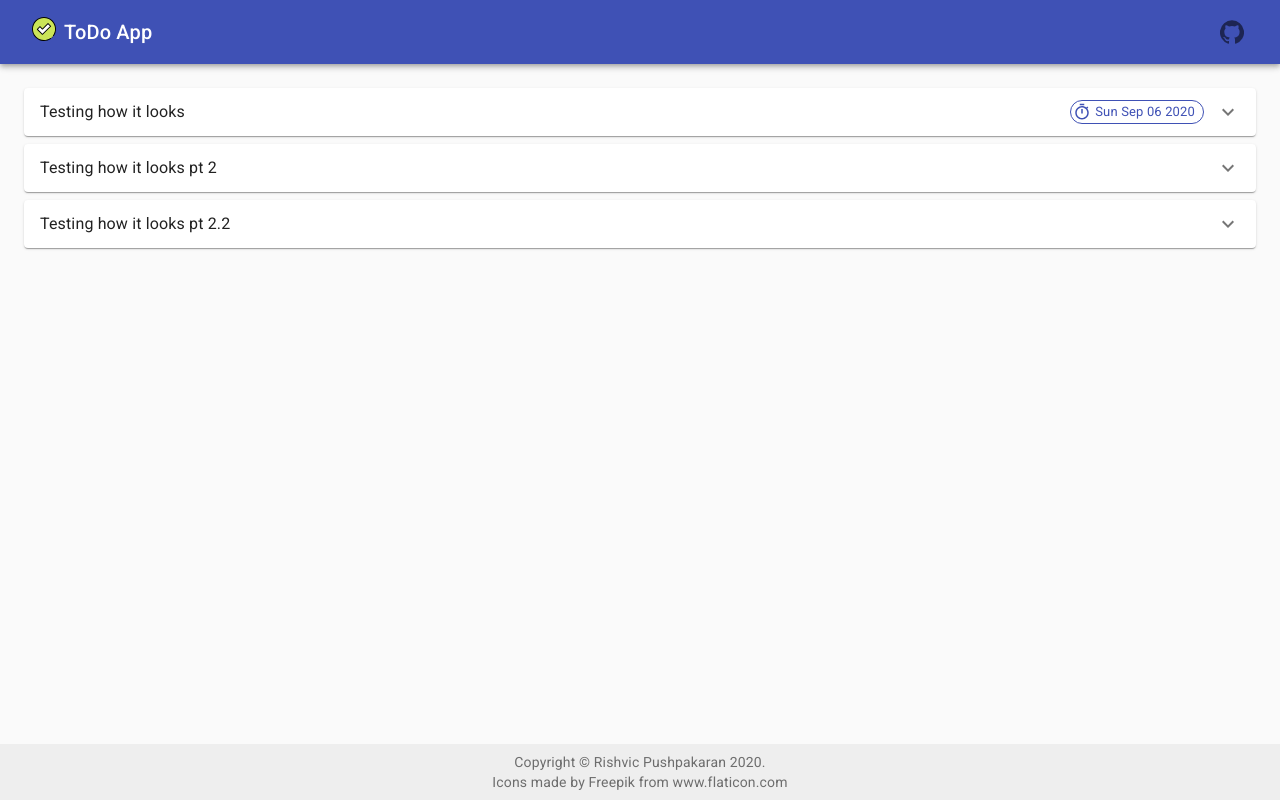
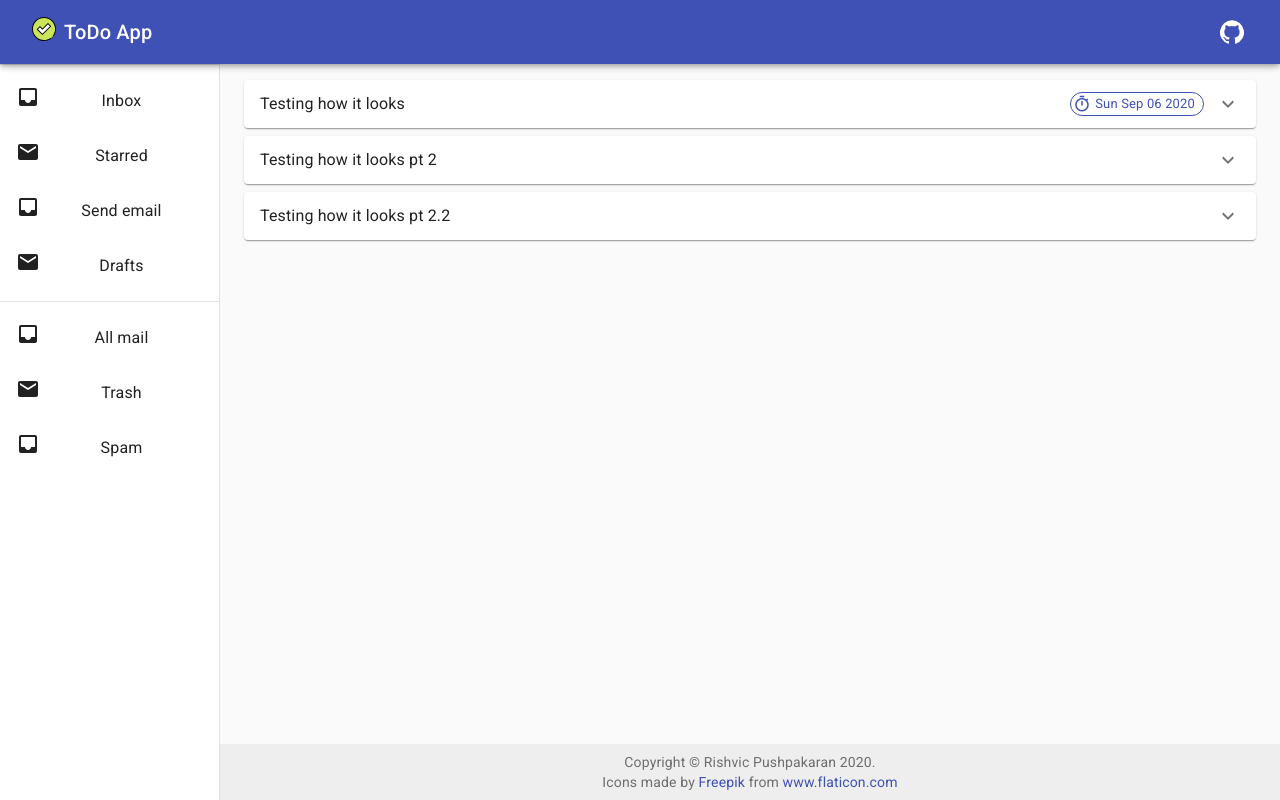
Before and after one commit to oretachi-no-org/todo-app, a React (Create React App) app: page / in a window 1280 px wide. Built offline with nearby package versions, Linux system fonts and the light colour scheme.

Commit message:
Added resposive drawer with mock list for now

```diff
--- a/src/App.tsx
+++ b/src/App.tsx
@@ -21,6 +21,9 @@ import React from "react";
 import Box from "@material-ui/core/Box";
 import Container from "@material-ui/core/Container";
 import CssBaseline from "@material-ui/core/CssBaseline";
+import Drawer from "@material-ui/core/Drawer";
+import Grid from "@material-ui/core/Grid";
+import Hidden from "@material-ui/core/Hidden";
 import Link from "@material-ui/core/Link";
 import Typography from "@material-ui/core/Typography";
 import { makeStyles } from "@material-ui/core";
@@ -28,32 +31,70 @@ import { makeStyles } from "@material-ui/core";
 import TaskItem from "./components/TaskItem";
 import TopBar from "./components/TopBar";
 
+import Divider from "@material-ui/core/Divider";
+import ListItemText from "@material-ui/core/ListItemText";
+import ListItemIcon from "@material-ui/core/ListItemText";
+import ListItem from "@material-ui/core/ListItem";
+import List from "@material-ui/core/List";
+import InboxIcon from "@material-ui/icons/Inbox";
+import MailIcon from "@material-ui/icons/Mail";
+
 function Copyright() {
   return (
     <Typography variant="body2" color="textSecondary" align="center">
       {"Copyright © Rishvic Pushpakaran 2020."}
       <br />
       {"Icons made by "}
-      <Link color="inherit" href="https://www.flaticon.com/authors/freepik">
+      <Link
+        color="primary"
+        href="https://www.flaticon.com/authors/freepik"
+        target="_blank"
+        rel="noopener"
+      >
         Freepik
       </Link>
       {" from "}
-      <Link color="inherit" href="https://www.flaticon.com/">
+      <Link
+        color="primary"
+        href="https://www.flaticon.com/"
+        target="_blank"
+        rel="noopener"
+      >
         www.flaticon.com
       </Link>
     </Typography>
   );
 }
 
+const drawerWidth = 220;
+
 const useStyles = makeStyles((theme) => ({
   root: {
     display: "flex",
-    flexDirection: "column",
     minHeight: "100vh",
   },
   main: {
-    marginTop: theme.spacing(2),
-    marginBottom: theme.spacing(2),
+    flexGrow: 1,
+    paddingTop: theme.spacing(1),
+    paddingBottom: theme.spacing(1),
+  },
+  drawer: {
+    [theme.breakpoints.up("sm")]: {
+      width: drawerWidth,
+      flexShrink: 0,
+    },
+  },
+  appBar: {
+    zIndex: theme.zIndex.drawer + 1,
+  },
+  menuButton: {
+    [theme.breakpoints.up("sm")]: {
+      display: "none",
+    },
+  },
+  toolbar: theme.mixins.toolbar,
+  drawerPaper: {
+    width: drawerWidth,
   },
   footer: {
     padding: theme.spacing(1, 1),
@@ -67,6 +108,38 @@ const useStyles = makeStyles((theme) => ({
 
 function App() {
   const classes = useStyles();
+  const [mobileOpen, setMobileOpen] = React.useState(false);
+  const handleDrawerToggle = () => {
+    setMobileOpen(!mobileOpen);
+  };
+
+  const tempDrawer = (
+    <div>
+      <div className={classes.toolbar} />
+      <Divider />
+      <List>
+        {["Inbox", "Starred", "Send email", "Drafts"].map((text, index) => (
+          <ListItem button key={text}>
+            <ListItemIcon>
+              {index % 2 === 0 ? <InboxIcon /> : <MailIcon />}
+            </ListItemIcon>
+            <ListItemText primary={text} />
+          </ListItem>
+        ))}
+      </List>
+      <Divider />
+      <List>
+        {["All mail", "Trash", "Spam"].map((text, index) => (
+          <ListItem button key={text}>
+            <ListItemIcon>
+              {index % 2 === 0 ? <InboxIcon /> : <MailIcon />}
+            </ListItemIcon>
+            <ListItemText primary={text} />
+          </ListItem>
+        ))}
+      </List>
+    </div>
+  );
 
   const details =
     "This is a description for the thing i am creating for the " +
@@ -75,8 +148,44 @@ function App() {
   return (
     <div className={classes.root}>
       <CssBaseline />
-      <TopBar />
+      <TopBar
+        menuTrigger={handleDrawerToggle}
+        classes={{
+          appBar: classes.appBar,
+          menuButton: classes.menuButton,
+        }}
+      />
+      <nav className={classes.drawer} aria-label="task lists">
+        <Hidden smUp implementation="css">
+          <Drawer
+            variant="temporary"
+            anchor="left"
+            open={mobileOpen}
+            onClose={handleDrawerToggle}
+            classes={{
+              paper: classes.drawerPaper,
+            }}
+            ModalProps={{
+              keepMounted: true,
+            }}
+          >
+            {tempDrawer}
+          </Drawer>
+        </Hidden>
+        <Hidden xsDown implementation="css">
+          <Drawer
+            classes={{ paper: classes.drawerPaper }}
+            variant="permanent"
+            open
+          >
+            {tempDrawer}
+          </Drawer>
+        </Hidden>
+      </nav>
+      <Grid container direction="column">
+        <Grid item>
           <main className={classes.main}>
+            <div className={classes.toolbar} />
             <Container>
               <Box my={1}>
                 <TaskItem
@@ -93,11 +202,15 @@ function App() {
               </Box>
             </Container>
           </main>
-      <footer className={classes.footer}>
+        </Grid>
+        <Grid item className={classes.footer}>
+          <footer>
             <Container maxWidth="sm">
               <Copyright />
             </Container>
           </footer>
+        </Grid>
+      </Grid>
     </div>
   );
 }
--- a/src/components/TaskItem.tsx
+++ b/src/components/TaskItem.tsx
@@ -18,7 +18,6 @@
 
 import React from "react";
 
-import { makeStyles } from "@material-ui/core/styles";
 import Accordion from "@material-ui/core/Accordion";
 import AccordionActions from "@material-ui/core/AccordionActions";
 import AccordionDetails from "@material-ui/core/AccordionDetails";
@@ -32,10 +31,6 @@ import Typography from "@material-ui/core/Typography";
 import ExpandMoreIcon from "@material-ui/icons/ExpandMore";
 import TimerIcon from "@material-ui/icons/Timer";
 
-const useStyles = makeStyles({
-  root: { width: "100%" },
-});
-
 type TaskItemProps = {
   title: string;
   details?: string;
@@ -48,10 +43,8 @@ function dateToString(date: Date): string {
 
 function TaskItem(props: TaskItemProps) {
   const { title, details, deadline } = props;
-  const classes = useStyles();
 
   return (
-    <div className={classes.root}>
     <Accordion TransitionProps={{ unmountOnExit: true }}>
       <AccordionSummary
         expandIcon={<ExpandMoreIcon id="task-detail-btn" />}
@@ -108,7 +101,6 @@ function TaskItem(props: TaskItemProps) {
         </Button>
       </AccordionActions>
     </Accordion>
-    </div>
   );
 }
 
--- a/src/components/TopBar.tsx
+++ b/src/components/TopBar.tsx
@@ -17,7 +17,6 @@
 /* Written by Rishvic Pushpakaran. */
 
 import React from "react";
-import { makeStyles } from "@material-ui/core/styles";
 import AppBar from "@material-ui/core/AppBar";
 import Box from "@material-ui/core/Box";
 import IconButton from "@material-ui/core/IconButton";
@@ -25,19 +24,43 @@ import Toolbar from "@material-ui/core/Toolbar";
 import Typography from "@material-ui/core/Typography";
 
 import GitHubIcon from "@material-ui/icons/GitHub";
+import MenuIcon from "@material-ui/icons/Menu";
 import TodoIcon from "./TodoIcon";
+import { isUndefined } from "util";
 
-const useStyles = makeStyles(() => ({
-  root: { width: "100%" },
-}));
+type TopBarClasses = {
+  appBar?: string;
+  menuButton?: string;
+};
 
-function TopBar() {
-  const classes = useStyles();
+type TopBarProps = {
+  menuTrigger?: () => void;
+  classes?: TopBarClasses;
+};
+
+function TopBar(props: TopBarProps) {
+  const { menuTrigger, classes } = props;
 
   return (
-    <AppBar position="static" className={classes.root}>
+    <AppBar
+      position="fixed"
+      className={(classes && classes.appBar) || undefined}
+    >
       <Toolbar>
-        <Box px={1}>
+        {menuTrigger && (
+          <Box mr={1}>
+            <IconButton
+              color="inherit"
+              aria-label="open drawer"
+              edge="start"
+              onClick={menuTrigger}
+              className={(classes && classes.menuButton) || undefined}
+            >
+              <MenuIcon />
+            </IconButton>
+          </Box>
+        )}
+        <Box mr={1}>
           <TodoIcon />
         </Box>
         <Box flexGrow={1}>
@@ -45,7 +68,7 @@ function TopBar() {
         </Box>
         <Box>
           <IconButton
-            color="default"
+            color="inherit"
             aria-label="source code"
             href="https://github.com/oretachi-no-org/todo-app"
             target="_blank"
```
Also changed, not shown: 2 other files (tests, documents, lock files or other folders). Lines whose indentation alone changed are shown as unchanged.
